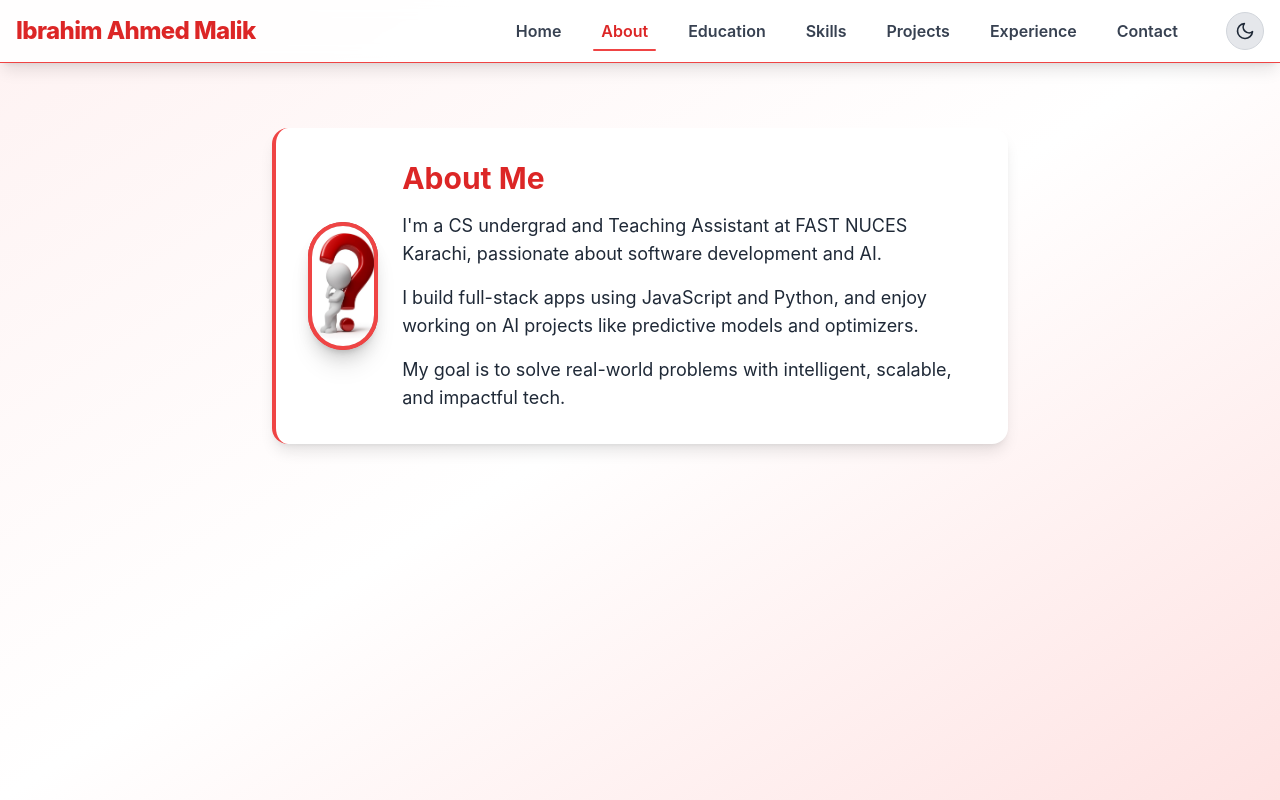
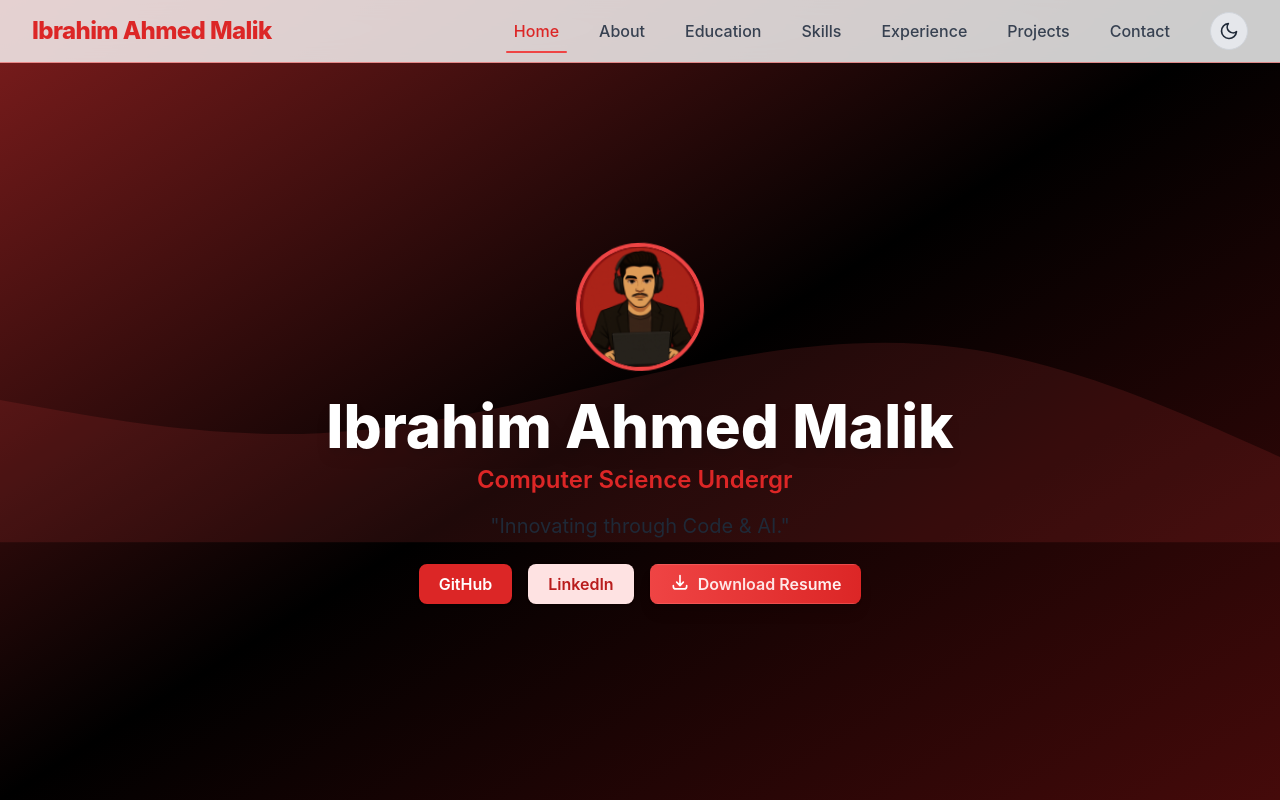
Before and after one commit to Ibrahim-ahmed05/My-Portfolio, a React (Vite) app: page /about in a window 1280 px wide. Shown: the top 800 px of the page. Built offline with nearby package versions, Linux system fonts and the light colour scheme.

Commit message:
Enhanced navbar with improved responsiveness and professional polish

```diff
--- a/package.json
+++ b/package.json
@@ -13,7 +13,8 @@
         "framer-motion": "^10.16.4",
         "react": "^18.2.0",
         "react-dom": "^18.2.0",
-        "react-router-dom": "^6.15.0"
+        "react-router-dom": "^6.15.0",
+        "react-scroll": "^1.9.3"
     },
     "devDependencies": {
         "@vitejs/plugin-react": "^4.0.3",
--- a/src/App.jsx
+++ b/src/App.jsx
@@ -1,6 +1,5 @@
 import React, { useState, useEffect } from 'react';
-import { Routes, Route, useLocation } from 'react-router-dom';
-import { AnimatePresence } from 'framer-motion';
+import { motion } from 'framer-motion';
 import Hero from './components/Hero';
 import About from './components/About';
 import Education from './components/Education';
@@ -12,7 +11,6 @@ import Navbar from './components/Navbar';
 
 function App() {
     const [darkMode, setDarkMode] = useState(false);
-    const location = useLocation();
 
     useEffect(() => {
         if (darkMode) {
@@ -25,17 +23,42 @@ function App() {
     return (
         <div className="min-h-screen bg-gradient-to-br from-red-50 via-white to-red-100 dark:from-black dark:via-black dark:to-black transition-colors duration-300">
             <Navbar darkMode={darkMode} setDarkMode={setDarkMode} />
-            <AnimatePresence mode="wait">
-                <Routes location={location} key={location.pathname}>
-                    <Route path="/" element={<Hero />} />
-                    <Route path="/about" element={<About />} />
-                    <Route path="/education" element={<Education />} />
-                    <Route path="/skills" element={<Skills />} />
-                    <Route path="/projects" element={<Projects />} />
-                    <Route path="/experience" element={<Experience />} />
-                    <Route path="/contact" element={<Contact />} />
-                </Routes>
-            </AnimatePresence>
+            <main className="relative">
+                {/* Hero Section */}
+                <section id="home" className="min-h-screen">
+                    <Hero />
+                </section>
+
+                {/* About Section */}
+                <section id="about" className="min-h-screen py-20">
+                    <About />
+                </section>
+
+                {/* Education Section */}
+                <section id="education" className="min-h-screen py-20">
+                    <Education />
+                </section>
+
+                {/* Skills Section */}
+                <section id="skills" className="min-h-screen py-20">
+                    <Skills />
+                </section>
+
+                {/* Experience Section */}
+                <section id="experience" className="min-h-screen py-20">
+                    <Experience />
+                </section>
+
+                {/* Projects Section */}
+                <section id="projects" className="min-h-screen py-20">
+                    <Projects />
+                </section>
+
+                {/* Contact Section */}
+                <section id="contact" className="min-h-screen py-20">
+                    <Contact />
+                </section>
+            </main>
         </div>
     );
 }
--- a/src/components/Education.jsx
+++ b/src/components/Education.jsx
@@ -19,10 +19,13 @@ export default function Education() {
                 "Object Oriented Programming",
                 "Data Structures",
                 "Operating Systems",
-                "Database",
+                "Database Management Systems",
+                "Computer Networks",
+                "Parallel and Distributed Computing",
                 "Software Engineering",
                 "Artificial Intelligence",
-                "Data Science"
+                "Data Science",
+
             ],
             honors: [
                 "Dean's List Holder (3.5+ SGPA)"
--- a/src/components/Hero.jsx
+++ b/src/components/Hero.jsx
@@ -1,7 +1,7 @@
 import React, { useState, useEffect } from 'react';
 import { motion } from 'framer-motion';
-import avatar from '../assets/avatar2.png'; // Adjust path to your saved image
-import resume from '../assets/Resume.pdf'; // Add this import for the resume
+import avatar from '../assets/avatar2.png';
+import resume from '../assets/Resume.pdf';
 
 export default function Hero() {
     const roles = [
@@ -67,7 +67,7 @@ export default function Hero() {
                     src={avatar}
                     alt="Typing Avatar"
                     className="w-24 h-24 md:w-32 md:h-32 rounded-full object-cover shadow-xl border-4 border-red-500"
-                    animate={{ y: [1, -2, -1], rotate: [0, -2, -4, 1] }}
+                    animate={{ y: [-4, -4, -1], rotate: [1, -2, -1, -2] }}
                     transition={{
                         repeat: Infinity,
                         repeatType: 'mirror',
@@ -136,18 +136,6 @@ export default function Hero() {
                             ease: "linear"
                         }}
                     />
-                    <motion.div
-                        className="absolute inset-0 bg-red-400 opacity-0 group-hover:opacity-10"
-                        animate={{
-                            scale: [1, 1.2, 1],
-                            opacity: [0, 0.2, 0]
-                        }}
-                        transition={{
-                            duration: 2,
-                            repeat: Infinity,
-                            ease: "easeInOut"
-                        }}
-                    />
                     <span className="relative z-10 flex items-center gap-2">
                         <motion.svg
                             xmlns="http://www.w3.org/2000/svg"
--- a/src/components/Navbar.jsx
+++ b/src/components/Navbar.jsx
@@ -1,43 +1,97 @@
-import React, { useState } from 'react';
-import { Link, useLocation } from 'react-router-dom';
+import React, { useState, useEffect } from 'react';
 import { motion, AnimatePresence } from 'framer-motion';
+import { Link as ScrollLink, Events, scrollSpy } from 'react-scroll';
 
 const navLinks = [
-    { name: 'Home', path: '/' },
-    { name: 'About', path: '/about' },
-    { name: 'Education', path: '/education' },
-    { name: 'Skills', path: '/skills' },
-    { name: 'Projects', path: '/projects' },
-    { name: 'Experience', path: '/experience' },
-    { name: 'Contact', path: '/contact' },
+    { name: 'Home', to: 'home' },
+    { name: 'About', to: 'about' },
+    { name: 'Education', to: 'education' },
+    { name: 'Skills', to: 'skills' },
+    { name: 'Experience', to: 'experience' },
+    { name: 'Projects', to: 'projects' },
+    { name: 'Contact', to: 'contact' },
 ];
 
 export default function Navbar({ darkMode, setDarkMode }) {
-    const location = useLocation();
     const [isMenuOpen, setIsMenuOpen] = useState(false);
+    const [activeSection, setActiveSection] = useState('home');
+    const [scrolled, setScrolled] = useState(false);
+
+    useEffect(() => {
+        const handleScroll = () => {
+            const isScrolled = window.scrollY > 20;
+            setScrolled(isScrolled);
+        };
+
+        window.addEventListener('scroll', handleScroll);
+        scrollSpy.update();
+
+        Events.scrollEvent.register('begin', () => { });
+        Events.scrollEvent.register('end', () => { });
+
+        return () => {
+            window.removeEventListener('scroll', handleScroll);
+            Events.scrollEvent.remove('begin');
+            Events.scrollEvent.remove('end');
+        };
+    }, []);
+
+    const handleSetActive = (to) => {
+        setActiveSection(to);
+    };
 
     return (
-        <nav className="w-full fixed top-0 left-0 z-50 bg-white/90 dark:bg-black/90 backdrop-blur shadow-lg border-b border-red-500 dark:border-red-700">
-            <div className="max-w-7xl mx-auto px-4 py-3 flex items-center justify-between">
-                <motion.div initial={{ opacity: 0, y: -20 }} animate={{ opacity: 1, y: 0 }} transition={{ duration: 0.6 }} className="font-extrabold text-xl md:text-2xl text-red-600 dark:text-red-400 tracking-tight">Ibrahim Ahmed Malik</motion.div>
+        <nav className={`w-full fixed top-0 left-0 z-50 transition-all duration-300 ${scrolled
+            ? 'bg-white/95 dark:bg-black/95 shadow-lg'
+            : 'bg-white/80 dark:bg-black/80'
+            } backdrop-blur-md border-b border-red-500/50 dark:border-red-700/50`}>
+            <div className="max-w-7xl mx-auto px-4 sm:px-6 lg:px-8 py-3 flex items-center justify-between">
+                <motion.div
+                    initial={{ opacity: 0, y: -20 }}
+                    animate={{ opacity: 1, y: 0 }}
+                    transition={{ duration: 0.6 }}
+                    className="font-extrabold text-lg sm:text-xl md:text-2xl text-red-600 dark:text-red-400 tracking-tight hover:text-red-500 dark:hover:text-red-300 transition-colors duration-200"
+                >
+                    <span className="hidden sm:inline">Ibrahim Ahmed Malik</span>
+                    <span className="sm:hidden">IAM</span>
+                </motion.div>
 
                 {/* Desktop Navigation */}
-                <div className="hidden md:flex items-center gap-6">
+                <div className="hidden md:flex items-center gap-4 lg:gap-6">
                     {navLinks.map(link => (
-                        <Link
+                        <ScrollLink
                             key={link.name}
-                            to={link.path}
-                            className={`relative px-2 py-1 font-semibold transition-colors duration-200 ${location.pathname === link.path ? 'text-red-600 dark:text-red-400' : 'text-gray-700 dark:text-gray-200'} hover:text-red-500 dark:hover:text-red-300`}
+                            to={link.to}
+                            spy={true}
+                            smooth={true}
+                            offset={-70}
+                            duration={500}
+                            onSetActive={() => handleSetActive(link.to)}
+                            className={`relative px-2 py-1.5 font-medium text-sm lg:text-base transition-all duration-200 cursor-pointer ${activeSection === link.to
+                                ? 'text-red-600 dark:text-red-400'
+                                : 'text-gray-700 dark:text-gray-200'
+                                } hover:text-red-500 dark:hover:text-red-300`}
                         >
-                            <motion.span whileHover={{ scale: 1.13 }} whileTap={{ scale: 0.97 }}>{link.name}</motion.span>
-                            {location.pathname === link.path && (
-                                <motion.div layoutId="underline" className="absolute left-0 right-0 -bottom-1 h-0.5 bg-red-500 rounded" />
+                            <motion.span
+                                whileHover={{ scale: 1.05 }}
+                                whileTap={{ scale: 0.95 }}
+                                className="block"
+                            >
+                                {link.name}
+                            </motion.span>
+                            {activeSection === link.to && (
+                                <motion.div
+                                    layoutId="underline"
+                                    className="absolute left-0 right-0 -bottom-1 h-0.5 bg-red-500 dark:bg-red-400 rounded-full"
+                                />
                             )}
-                        </Link>
+                        </ScrollLink>
                     ))}
-                    <button
+                    <motion.button
+                        whileHover={{ scale: 1.05 }}
+                        whileTap={{ scale: 0.95 }}
                         onClick={() => setDarkMode(dm => !dm)}
-                        className="ml-4 p-2 rounded-full bg-gray-200 dark:bg-gray-800 hover:bg-gray-300 dark:hover:bg-gray-700 border border-gray-300 dark:border-gray-700 transition-colors"
+                        className="ml-2 p-2 rounded-full bg-gray-200 dark:bg-gray-800 hover:bg-gray-300 dark:hover:bg-gray-700 border border-gray-300 dark:border-gray-700 transition-all duration-200"
                         aria-label="Toggle dark mode"
                     >
                         {darkMode ? (
@@ -45,19 +99,22 @@ export default function Navbar({ darkMode, setDarkMode }) {
                         ) : (
                             <svg xmlns="http://www.w3.org/2000/svg" className="h-5 w-5 text-gray-800 dark:text-gray-200" fill="none" viewBox="0 0 24 24" stroke="currentColor"><path strokeLinecap="round" strokeLinejoin="round" strokeWidth={2} d="M21 12.79A9 9 0 1111.21 3a7 7 0 009.79 9.79z" /></svg>
                         )}
-                    </button>
+                    </motion.button>
                 </div>
 
                 {/* Mobile Menu Button */}
-                <button
+                <motion.button
+                    whileHover={{ scale: 1.05 }}
+                    whileTap={{ scale: 0.95 }}
                     onClick={() => setIsMenuOpen(!isMenuOpen)}
-                    className="md:hidden p-2 rounded-lg bg-gray-200 dark:bg-gray-800 hover:bg-gray-300 dark:hover:bg-gray-700 transition-colors"
+                    className="md:hidden p-2 rounded-lg bg-gray-200 dark:bg-gray-800 hover:bg-gray-300 dark:hover:bg-gray-700 transition-all duration-200"
                     aria-label="Toggle menu"
+                    aria-expanded={isMenuOpen}
                 >
                     <svg xmlns="http://www.w3.org/2000/svg" className="h-6 w-6 text-gray-700 dark:text-gray-200" fill="none" viewBox="0 0 24 24" stroke="currentColor">
                         <path strokeLinecap="round" strokeLinejoin="round" strokeWidth={2} d={isMenuOpen ? "M6 18L18 6M6 6l12 12" : "M4 6h16M4 12h16M4 18h16"} />
                     </svg>
-                </button>
+                </motion.button>
             </div>
 
             {/* Mobile Navigation */}
@@ -68,33 +125,40 @@ export default function Navbar({ darkMode, setDarkMode }) {
                         animate={{ opacity: 1, height: 'auto' }}
                         exit={{ opacity: 0, height: 0 }}
                         transition={{ duration: 0.2 }}
-                        className="md:hidden bg-white dark:bg-black border-b border-red-500 dark:border-red-700"
+                        className="md:hidden bg-white dark:bg-black border-b border-red-500/50 dark:border-red-700/50"
                     >
-                        <div className="px-4 py-2 space-y-2">
+                        <div className="px-4 py-2 space-y-1">
                             {navLinks.map(link => (
-                                <Link
+                                <ScrollLink
                                     key={link.name}
-                                    to={link.path}
+                                    to={link.to}
+                                    spy={true}
+                                    smooth={true}
+                                    offset={-70}
+                                    duration={500}
+                                    onSetActive={() => handleSetActive(link.to)}
                                     onClick={() => setIsMenuOpen(false)}
-                                    className={`block px-4 py-2 rounded-lg font-semibold transition-colors duration-200 ${location.pathname === link.path
-                                            ? 'text-red-600 dark:text-red-400 bg-red-50 dark:bg-red-900/20'
-                                            : 'text-gray-700 dark:text-gray-200 hover:bg-gray-100 dark:hover:bg-gray-800'
+                                    className={`block px-4 py-2.5 rounded-lg font-medium text-sm transition-all duration-200 cursor-pointer ${activeSection === link.to
+                                        ? 'text-red-600 dark:text-red-400 bg-red-50 dark:bg-red-900/20'
+                                        : 'text-gray-700 dark:text-gray-200 hover:bg-gray-100 dark:hover:bg-gray-800'
                                         }`}
                                 >
                                     {link.name}
-                                </Link>
+                                </ScrollLink>
                             ))}
-                            <button
+                            <motion.button
+                                whileHover={{ scale: 1.02 }}
+                                whileTap={{ scale: 0.98 }}
                                 onClick={() => setDarkMode(dm => !dm)}
-                                className="w-full mt-2 p-2 rounded-lg bg-gray-200 dark:bg-gray-800 hover:bg-gray-300 dark:hover:bg-gray-700 border border-gray-300 dark:border-gray-700 transition-colors flex items-center justify-center gap-2"
+                                className="w-full mt-2 p-2.5 rounded-lg bg-gray-200 dark:bg-gray-800 hover:bg-gray-300 dark:hover:bg-gray-700 border border-gray-300 dark:border-gray-700 transition-all duration-200 flex items-center justify-center gap-2"
                             >
-                                <span className="text-gray-700 dark:text-gray-200">Toggle Dark Mode</span>
+                                <span className="text-sm font-medium text-gray-700 dark:text-gray-200">Toggle Dark Mode</span>
                                 {darkMode ? (
                                     <svg xmlns="http://www.w3.org/2000/svg" className="h-5 w-5 text-yellow-400" fill="none" viewBox="0 0 24 24" stroke="currentColor"><path strokeLinecap="round" strokeLinejoin="round" strokeWidth={2} d="M12 3v1m0 16v1m8.66-13.66l-.71.71M4.05 19.95l-.71.71M21 12h-1M4 12H3m16.66 6.66l-.71-.71M4.05 4.05l-.71-.71M16 12a4 4 0 11-8 0 4 4 0 018 0z" /></svg>
                                 ) : (
                                     <svg xmlns="http://www.w3.org/2000/svg" className="h-5 w-5 text-gray-800 dark:text-gray-200" fill="none" viewBox="0 0 24 24" stroke="currentColor"><path strokeLinecap="round" strokeLinejoin="round" strokeWidth={2} d="M21 12.79A9 9 0 1111.21 3a7 7 0 009.79 9.79z" /></svg>
                                 )}
-                            </button>
+                            </motion.button>
                         </div>
                     </motion.div>
                 )}
```
Also changed, not shown: 1 other file (tests, documents, lock files or other folders).
